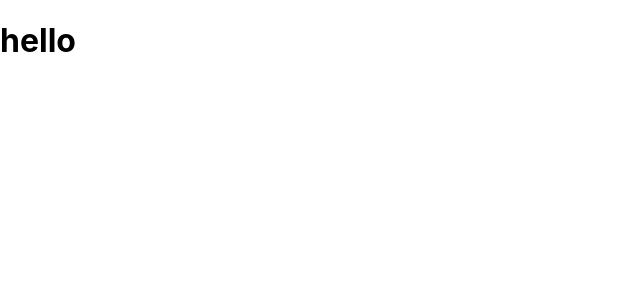
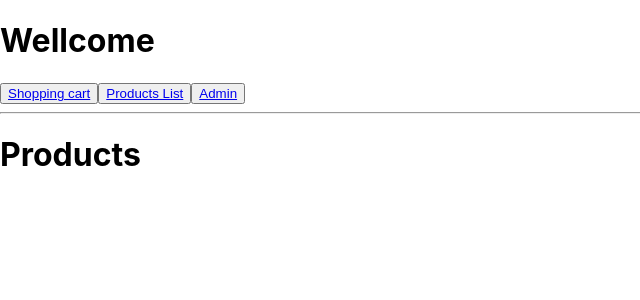
Before and after one commit to ElonAMR/shop-master, a React (Create React App) app: page / in a window 1280 px wide. Shown: the top 300 px of the page, without its empty margins (0-640 px from the left). Built offline with nearby package versions, Linux system fonts and the light colour scheme.

Commit message:
create basic Header and added buttons with 3 path for cart,products,admin.

```diff
--- a/src/App.js
+++ b/src/App.js
@@ -1,7 +1,7 @@
 import './App.css';
 import Arr_Products from "./Arr_Products";
-import {useState} from "react";
-import {createBrowserRouter, RouterProvider} from "react-router-dom";
+import {Children, useState} from "react";
+import {createBrowserRouter, Link, Outlet, RouterProvider} from "react-router-dom";
 
 function App() {
   const [products,setProducts]=useState(Arr_Products);
@@ -12,8 +12,35 @@ function App() {
   const router = createBrowserRouter([
     {
       path:'/',
-      element:<h1>hello</h1>
-    },
+      element:(
+          <>
+            <header>
+                <h1>Wellcome</h1>
+            <nav>
+                <button><Link to={"cart"}> Shopping cart </Link></button>
+                <button><Link to={"./"}> Products List </Link></button>
+                <button><Link to={"admin"}> Admin </Link></button>
+            </nav>
+            </header>
+              <hr></hr>
+            <Outlet/>
+          </>
+      ),
+      children: [
+          {
+            index:true,
+            element:<h1>Products</h1>,
+          },
+          {
+            path:'cart',
+            element:<h1>Cart</h1>,
+          },
+          {
+            path: 'admin',
+            element: <h1>Admin</h1>   ,
+          }
+      ]
+    }
   ]);
 
 
```
